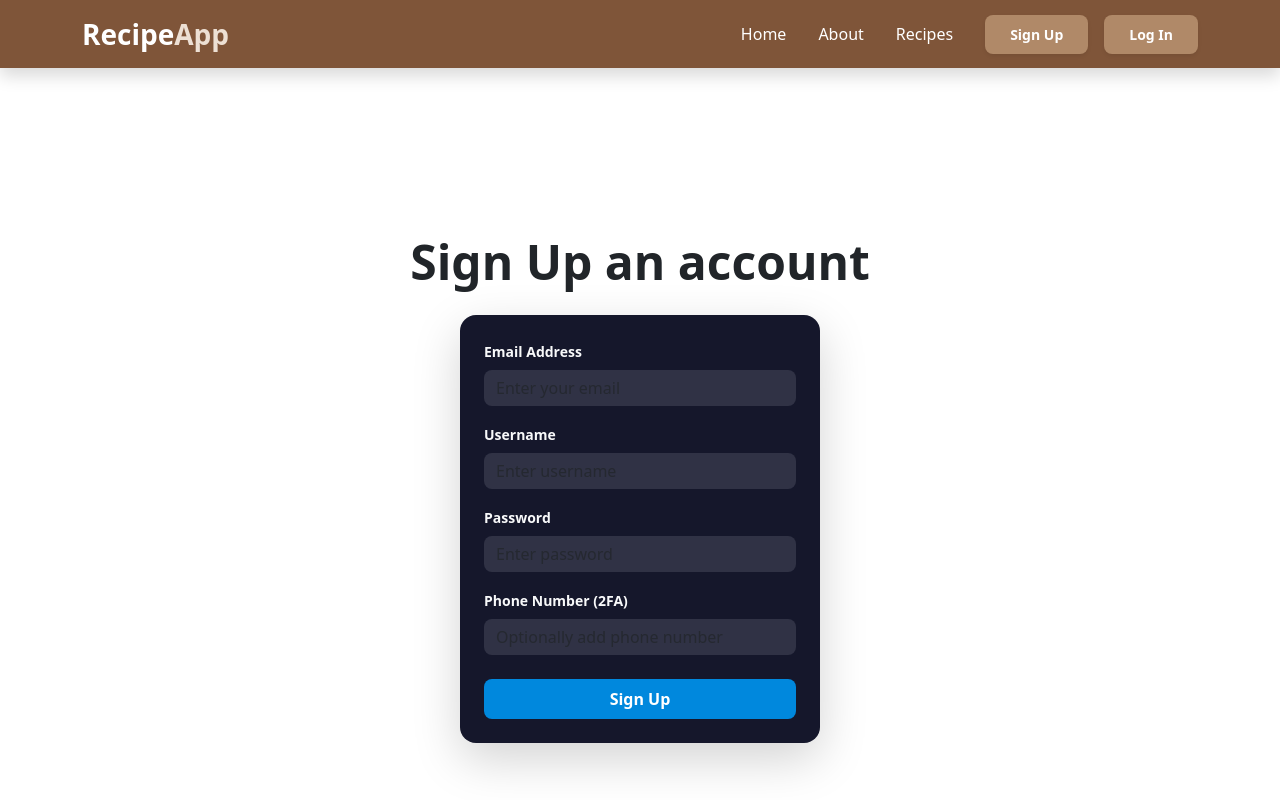
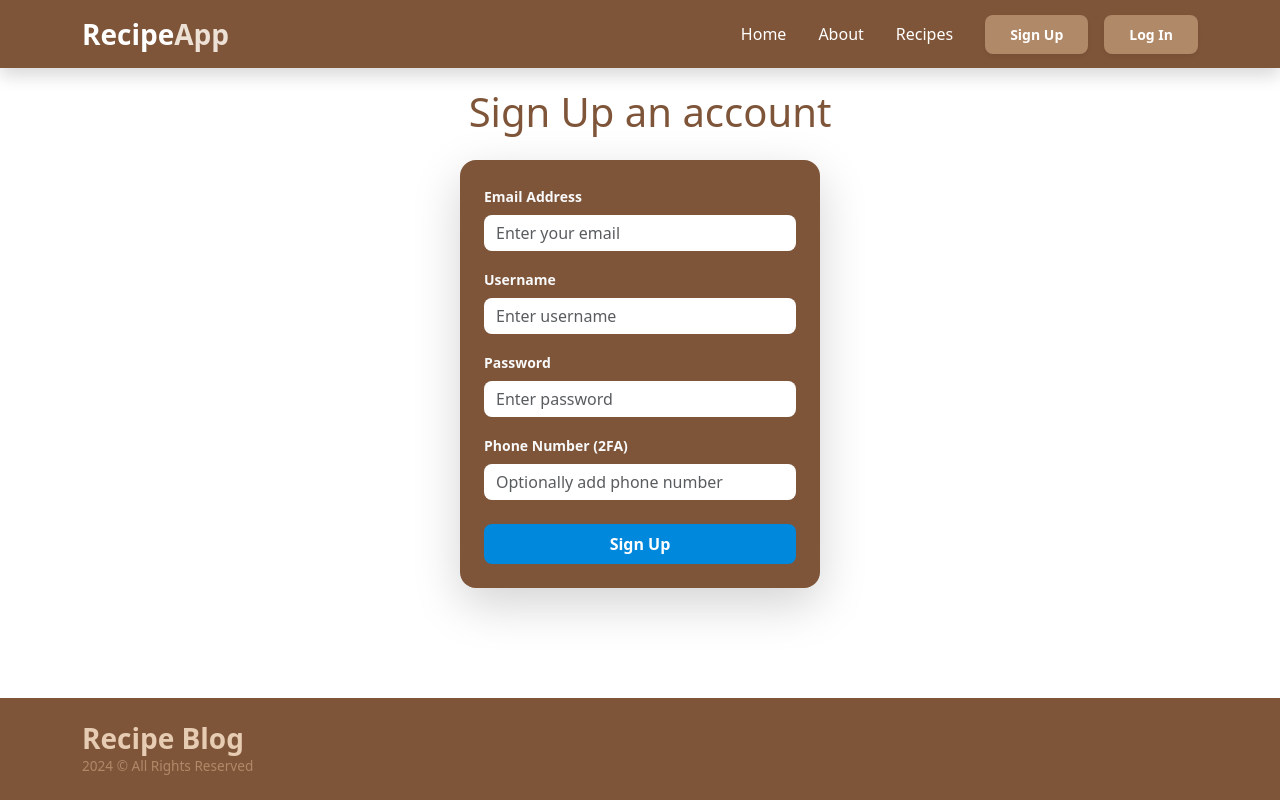
Before and after one commit to annemariv/RecipeBlog, a Vue app in the folder frontend-site/recipeblogfrontend/: page /#/signup in a window 1280 px wide. Shown: the top 800 px of the page. Built offline with nearby package versions, Linux system fonts and the light colour scheme.

Commit message:
[#440950]-Update-signup-frontend

```diff
--- a/frontend-site/recipeblogfrontend/src/components/Navbar.vue
+++ b/frontend-site/recipeblogfrontend/src/components/Navbar.vue
@@ -32,10 +32,12 @@ const isLoggedIn = () => !!localStorage.getItem("LoggedInUserID");
           <router-link to="/about" class="nav-link px-3 text-white">About</router-link>
           <router-link to="/recipes" class="nav-link px-3 text-white">Recipes</router-link>
 
-          <router-link to="/signup" class="btn btn-sm ms-lg-3 px-4 py-2 fw-bold text-white shadow-sm"
-            style="background-color: #b08968; border-radius: 8px;">
-            Sign Up
+          <span v-if="!isLoggedIn()">
+             <router-link to="/signup" class="btn btn-sm ms-lg-3 px-4 py-2 fw-bold text-white shadow-sm"
+              style="background-color: #b08968; border-radius: 8px;">
+              Sign Up
           </router-link>
+          </span>
           <span v-if="!isLoggedIn()">
             <router-link class="btn btn-sm ms-lg-3 px-4 py-2 fw-bold text-white shadow-sm"  style="background-color: #b08968; border-radius: 8px;" to="/login">Log In</router-link>
           </span>
--- a/frontend-site/recipeblogfrontend/src/components/SignUpForm.vue
+++ b/frontend-site/recipeblogfrontend/src/components/SignUpForm.vue
@@ -28,14 +28,14 @@ export default {
 </script>
 
 <template>
-  <div class="container-fluid min-vh-100 d-flex flex-column justify-content-center align-items-center">
+  <main>
 
-    <h1 class="display-5 fw-bold text-dark mb-4">Sign Up an account</h1>
+    <h1 class="PageTitle text-center">Sign Up an account</h1>
 
     <form
       @submit.prevent="signUp"
-      class="p-4 rounded-4 shadow-lg text-white"
-      style="background-color: #15172b; width: 100%; max-width: 360px;"
+      class="p-4 rounded-4 shadow-lg text-white item-center mx-auto my-4"
+      style="background-color: #7f5539; width: 100%; max-width: 360px;"
     >
 
       <div class="mb-3">
@@ -44,7 +44,7 @@ export default {
           v-model="NewUser.EmailAddress"
           type="email"
           class="form-control border-0 text-white rounded-3"
-          style="background-color: #303245;"
+          style="background-color: white;"
           placeholder="Enter your email"
           required
         />
@@ -56,7 +56,7 @@ export default {
           v-model="NewUser.UserName"
           type="text"
           class="form-control border-0 text-white rounded-3"
-          style="background-color: #303245;"
+          style="background-color: white;"
           placeholder="Enter username"
           pattern=".{4,}"
           title="At least 4 characters long"
@@ -70,7 +70,7 @@ export default {
           v-model="NewUser.Password"
           type="password"
           class="form-control border-0 text-white rounded-3"
-          style="background-color: #303245;"
+          style="background-color: white;"
           placeholder="Enter password"
           pattern=".{8,}"
           title="At least 8 characters long"
@@ -84,7 +84,7 @@ export default {
           v-model="NewUser.PhoneNumber2FA"
           type="tel"
           class="form-control border-0 text-white rounded-3"
-          style="background-color: #303245;"
+          style="background-color: white;"
           placeholder="Optionally add phone number"
           pattern="^\+?[0-9]{8,15}$"
           maxlength="16"
@@ -100,5 +100,5 @@ export default {
       </button>
 
     </form>
-  </div>
+  </main>
 </template>
```
